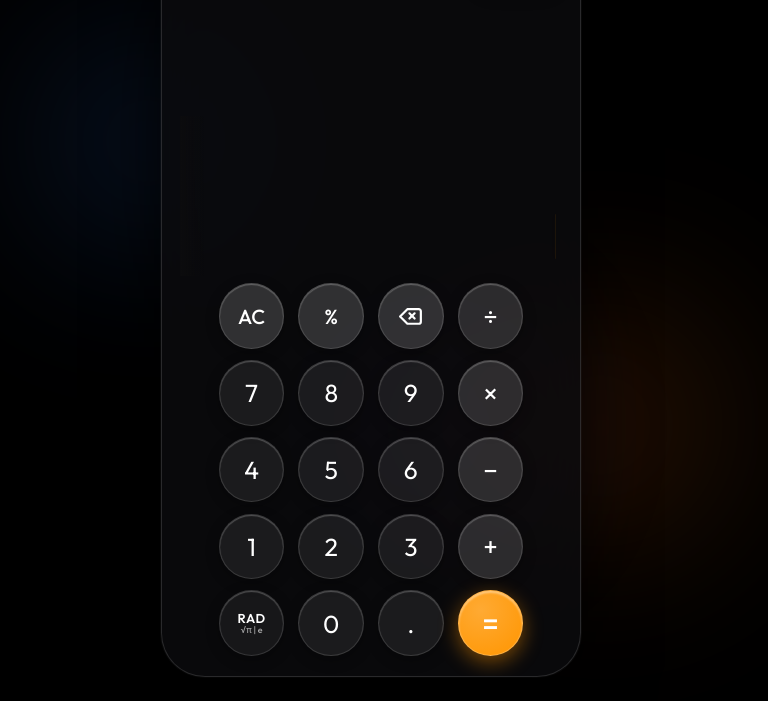
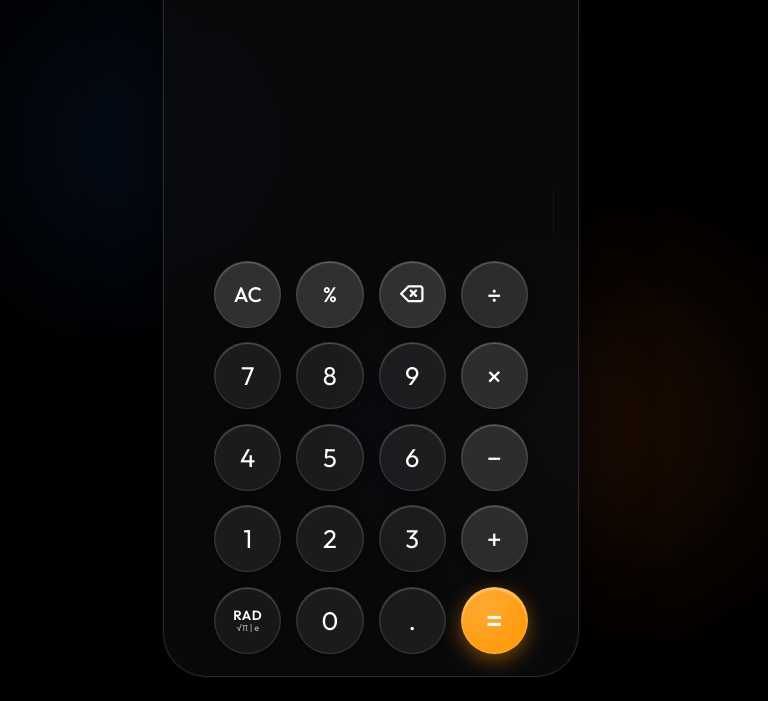
Before and after one commit to PLUGGEDEEN/calculator, a website: page Calculator Tutorial/Calculator Tutorial/calculator-mobile.html in a window 1280 px wide. Shown: the part 99-800 px from the top of the page, without its empty margins (269-1037 px from the left). Drawn offline with Linux system fonts and the light colour scheme; no server answers.

Commit message:
Add files via upload

```diff
--- a/Calculator Tutorial/Calculator Tutorial/calculator-mobile.html
+++ b/Calculator Tutorial/Calculator Tutorial/calculator-mobile.html
@@ -33,20 +33,11 @@
   --radius-full: 9999px;
   --radius-pill: 24px;
 
-  /* Adaptive fluid button & layout sizing that perfectly fits any phone, tablet, or laptop */
-  --btn-size: clamp(44px, min(18vw, 8.2vh), 72px);
-  --btn-font: clamp(1.3rem, min(6.2vw, 3.1vh), 2rem);
-  --btn-gap-y: clamp(6px, 1.4vh, 14px);
-  --btn-gap-x: clamp(6px, 2.4vw, 14px);
-}
-
-/* Dynamically optimize button sizing when scientific tray is open to guarantee 100% visibility on all screen heights */
-.app-shell.tray-is-open,
-.app-shell:has(.scientific-tray.open) {
-  --btn-size: clamp(38px, min(17.5vw, 6.6vh), 64px);
-  --btn-font: clamp(1.15rem, min(5.6vw, 2.6vh), 1.8rem);
-  --btn-gap-y: clamp(4px, 1.1vh, 10px);
-  --btn-gap-x: clamp(4px, 2vw, 12px);
+  /* Solid, comfortable, large circular button sizing - STABLE & CONSTANT (Never shrinks on RAD mode toggle) */
+  --btn-size: clamp(54px, min(19vw, 8.4vh), 70px);
+  --btn-font: clamp(1.5rem, min(6.5vw, 3.2vh), 2.05rem);
+  --btn-gap-y: clamp(8px, 1.8vh, 15px);
+  --btn-gap-x: clamp(8px, 2.8vw, 15px);
 }
 
 * {
@@ -118,14 +109,15 @@ body {
 }
 
 /* ==========================================================================
-   ADAPTIVE DEVICE SHELL (Fluid on Phones, Tablets, Laptops & Desktops)
+   ADAPTIVE DEVICE SHELL (Centered & Contained on Laptops, Full on Phones)
    ========================================================================== */
 .app-shell {
   position: relative;
   z-index: 10;
-  width: min(94vw, 420px);
-  height: min(94vh, 880px);
-  max-height: 880px;
+  width: 100%;
+  max-width: 416px;
+  height: min(94vh, 870px);
+  max-height: 870px;
   background: rgba(12, 12, 14, 0.82);
   backdrop-filter: var(--glass-blur);
   -webkit-backdrop-filter: var(--glass-blur);
@@ -135,12 +127,12 @@ body {
   display: flex;
   flex-direction: column;
   justify-content: flex-end;
-  padding: 18px 18px 20px 18px;
+  padding: 20px 18px 22px 18px;
   overflow: hidden;
 }
 
-/* Edge-to-edge adaptive fit on mobile phones, iOS Safari, and compact viewports */
-@media (max-width: 600px), (max-height: 760px) {
+/* Clean edge-to-edge fit strictly on mobile phone screens (<= 500px wide) */
+@media (max-width: 500px) {
   body {
     padding: 0;
     align-items: stretch;
@@ -468,23 +460,23 @@ body {
 .scientific-tray.open {
   grid-template-rows: 1fr;
   opacity: 1;
-  margin-bottom: clamp(5px, 1.1vh, 10px);
+  margin-bottom: 12px;
 }
 
 /* Horizontally scrollable 2-row track */
 .scientific-scroll-track {
   display: grid;
-  grid-template-rows: repeat(2, clamp(30px, 3.8vh, 38px));
+  grid-template-rows: repeat(2, 40px);
   grid-auto-flow: column;
-  grid-auto-columns: clamp(52px, 14vw, 64px);
-  gap: clamp(4px, 1vw, 7px);
+  grid-auto-columns: 66px;
+  gap: 8px;
   overflow-x: auto;
   overflow-y: hidden;
   scroll-behavior: smooth;
   -webkit-overflow-scrolling: touch;
   touch-action: pan-x;
   overscroll-behavior-x: contain;
-  padding: 2px 2px 5px 2px;
+  padding: 3px 2px 6px 2px;
   min-height: 0;
 }
 
@@ -2116,11 +2108,6 @@ class GlassCalculator {
     this.updateModeBadge();
     if (this.radButton) this.radButton.classList.toggle('rad-active', this.isRadMode);
 
-    const appShell = document.querySelector('.app-shell');
-    if (appShell) {
-      appShell.classList.toggle('tray-is-open', this.isRadMode);
-    }
-
     if (this.scientificTray) {
       if (this.isRadMode) {
         this.scientificTray.classList.add('open');
--- a/Calculator Tutorial/Calculator Tutorial/script.js
+++ b/Calculator Tutorial/Calculator Tutorial/script.js
@@ -652,11 +652,6 @@ class GlassCalculator {
     this.isRadMode = !this.isRadMode;
     this.updateModeBadge();
     if (this.radButton) this.radButton.classList.toggle('rad-active', this.isRadMode);
-
-    const appShell = document.querySelector('.app-shell');
-    if (appShell) {
-      appShell.classList.toggle('tray-is-open', this.isRadMode);
-    }
 
     if (this.scientificTray) {
       if (this.isRadMode) {
--- a/Calculator Tutorial/Calculator Tutorial/style.css
+++ b/Calculator Tutorial/Calculator Tutorial/style.css
@@ -21,20 +21,11 @@
   --radius-full: 9999px;
   --radius-pill: 24px;
 
-  /* Adaptive fluid button & layout sizing that perfectly fits any phone, tablet, or laptop */
-  --btn-size: clamp(44px, min(18vw, 8.2vh), 72px);
-  --btn-font: clamp(1.3rem, min(6.2vw, 3.1vh), 2rem);
-  --btn-gap-y: clamp(6px, 1.4vh, 14px);
-  --btn-gap-x: clamp(6px, 2.4vw, 14px);
-}
-
-/* Dynamically optimize button sizing when scientific tray is open to guarantee 100% visibility on all screen heights */
-.app-shell.tray-is-open,
-.app-shell:has(.scientific-tray.open) {
-  --btn-size: clamp(38px, min(17.5vw, 6.6vh), 64px);
-  --btn-font: clamp(1.15rem, min(5.6vw, 2.6vh), 1.8rem);
-  --btn-gap-y: clamp(4px, 1.1vh, 10px);
-  --btn-gap-x: clamp(4px, 2vw, 12px);
+  /* Solid, comfortable, large circular button sizing - STABLE & CONSTANT (Never shrinks on RAD mode toggle) */
+  --btn-size: clamp(54px, min(19vw, 8.4vh), 70px);
+  --btn-font: clamp(1.5rem, min(6.5vw, 3.2vh), 2.05rem);
+  --btn-gap-y: clamp(8px, 1.8vh, 15px);
+  --btn-gap-x: clamp(8px, 2.8vw, 15px);
 }
 
 * {
@@ -106,14 +97,15 @@ body {
 }
 
 /* ==========================================================================
-   ADAPTIVE DEVICE SHELL (Fluid on Phones, Tablets, Laptops & Desktops)
+   ADAPTIVE DEVICE SHELL (Centered & Contained on Laptops, Full on Phones)
    ========================================================================== */
 .app-shell {
   position: relative;
   z-index: 10;
-  width: min(94vw, 420px);
-  height: min(94vh, 880px);
-  max-height: 880px;
+  width: 100%;
+  max-width: 416px;
+  height: min(94vh, 870px);
+  max-height: 870px;
   background: rgba(12, 12, 14, 0.82);
   backdrop-filter: var(--glass-blur);
   -webkit-backdrop-filter: var(--glass-blur);
@@ -123,12 +115,12 @@ body {
   display: flex;
   flex-direction: column;
   justify-content: flex-end;
-  padding: 18px 18px 20px 18px;
+  padding: 20px 18px 22px 18px;
   overflow: hidden;
 }
 
-/* Edge-to-edge adaptive fit on mobile phones, iOS Safari, and compact viewports */
-@media (max-width: 600px), (max-height: 760px) {
+/* Clean edge-to-edge fit strictly on mobile phone screens (<= 500px wide) */
+@media (max-width: 500px) {
   body {
     padding: 0;
     align-items: stretch;
@@ -456,23 +448,23 @@ body {
 .scientific-tray.open {
   grid-template-rows: 1fr;
   opacity: 1;
-  margin-bottom: clamp(5px, 1.1vh, 10px);
+  margin-bottom: 12px;
 }
 
 /* Horizontally scrollable 2-row track */
 .scientific-scroll-track {
   display: grid;
-  grid-template-rows: repeat(2, clamp(30px, 3.8vh, 38px));
+  grid-template-rows: repeat(2, 40px);
   grid-auto-flow: column;
-  grid-auto-columns: clamp(52px, 14vw, 64px);
-  gap: clamp(4px, 1vw, 7px);
+  grid-auto-columns: 66px;
+  gap: 8px;
   overflow-x: auto;
   overflow-y: hidden;
   scroll-behavior: smooth;
   -webkit-overflow-scrolling: touch;
   touch-action: pan-x;
   overscroll-behavior-x: contain;
-  padding: 2px 2px 5px 2px;
+  padding: 3px 2px 6px 2px;
   min-height: 0;
 }
 
--- a/Calculator Tutorial/Calculator Tutorial/sw.js
+++ b/Calculator Tutorial/Calculator Tutorial/sw.js
@@ -1,4 +1,4 @@
-const CACHE_NAME = 'calc-pwa-v5';
+const CACHE_NAME = 'calc-pwa-v6';
 const ASSETS = [
   '/',
   '/style.css',
```
